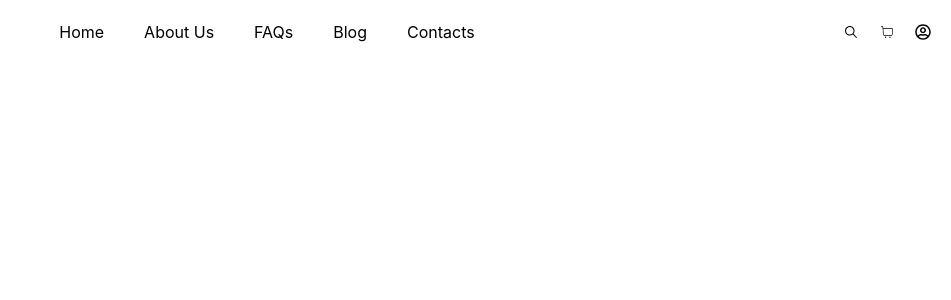
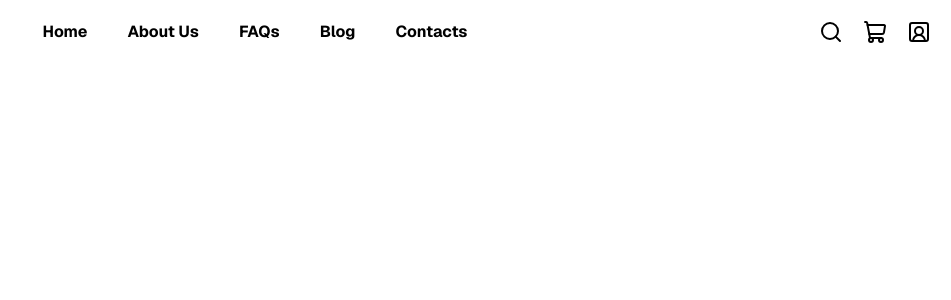
Before and after one commit to sigma700/Dk.Com-Frontend, a React (Vite) app: page / in a window 1280 px wide. Shown: the top 300 px of the page, without its empty margins (329-1280 px from the left). Built offline with nearby package versions, Linux system fonts and the light colour scheme.

Commit message:
created smooth animations for the top navigagtion bar

```diff
--- a/index.html
+++ b/index.html
@@ -1,6 +1,15 @@
 <!doctype html>
 <html lang="en">
   <head>
+    <style>
+      @import url("https://fonts.googleapis.com/css2?family=Exo+2:ital,wght@0,100..900;1,100..900&family=Geist:wght@100..900&display=swap");
+    </style>
+    <link rel="preconnect" href="https://fonts.googleapis.com" />
+    <link rel="preconnect" href="https://fonts.gstatic.com" crossorigin />
+    <link
+      href="https://fonts.googleapis.com/css2?family=Exo+2:ital,wght@0,100..900;1,100..900&family=Geist:wght@100..900&display=swap"
+      rel="stylesheet"
+    />
     <meta charset="UTF-8" />
 
     <!-- =============================================
--- a/package.json
+++ b/package.json
@@ -12,6 +12,7 @@
   "dependencies": {
     "@tailwindcss/vite": "^4.2.1",
     "framer-motion": "^12.38.0",
+    "lucide-react": "^1.7.0",
     "react": "^19.2.4",
     "react-dom": "^19.2.4",
     "react-icons": "^5.6.0",
--- a/src/index.css
+++ b/src/index.css
@@ -1 +1,11 @@
-@import "tailwindcss"
+@import "tailwindcss";
+
+@theme {
+    --font-sans: 'Geist', sans-serif;
+}
+
+@layer base {
+    body {
+        font-family: var(--font-sans);
+    }
+}
--- a/src/pages/LandingPage.jsx
+++ b/src/pages/LandingPage.jsx
@@ -1,8 +1,6 @@
 import React from "react";
-import {IoIosSearch} from "react-icons/io";
-import {CiShoppingCart} from "react-icons/ci";
-import {FaRegUserCircle} from "react-icons/fa";
 import HamburgerMenu from "../components/menu";
+import {Search, ShoppingCart, SquareUserRound} from "lucide-react";
 const LandingPage = () => {
   const navLinks = [
     {label: "Home", href: "#"},
@@ -11,23 +9,25 @@ const LandingPage = () => {
     {label: "FAQs", href: "#"},
     {label: "Blog", href: "#"},
   ];
+
+  const navigators = ["Home", "About Us", "FAQs", "Blog", "Contacts"];
   return (
     <main className="container">
       {/* nav section */}
       <section className="p-[20px]">
         <nav className="lg:flex items-center justify-between hidden">
           <img src="" alt="" />
-          <ul className="flex gap-[40px]">
-            <li>Home</li>
-            <li>About Us</li>
-            <li>FAQs</li>
-            <li>Blog</li>
-            <li>Contacts</li>
+          <ul className="flex gap-[40px] font-bold">
+            {navigators.map((item) => (
+              <li className="hover:text-amber-400 hover:cursor-pointer hover:duration-75 hover:transition-colors duration-[0.5s] active:text-black active:duration-100 active:transition-colors duration-100">
+                {item}
+              </li>
+            ))}
           </ul>
           <div className="icons-section flex gap-[20px]">
-            <IoIosSearch />
-            <CiShoppingCart />
-            <FaRegUserCircle />
+            <Search />
+            <ShoppingCart />
+            <SquareUserRound />
           </div>
         </nav>
         <nav className="lg:hidden block-0">
```
Also changed, not shown: 1 other file (tests, documents, lock files or other folders).
